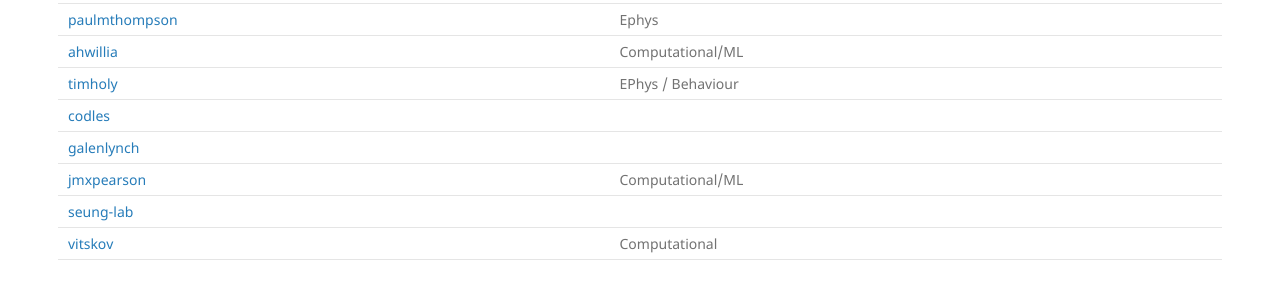
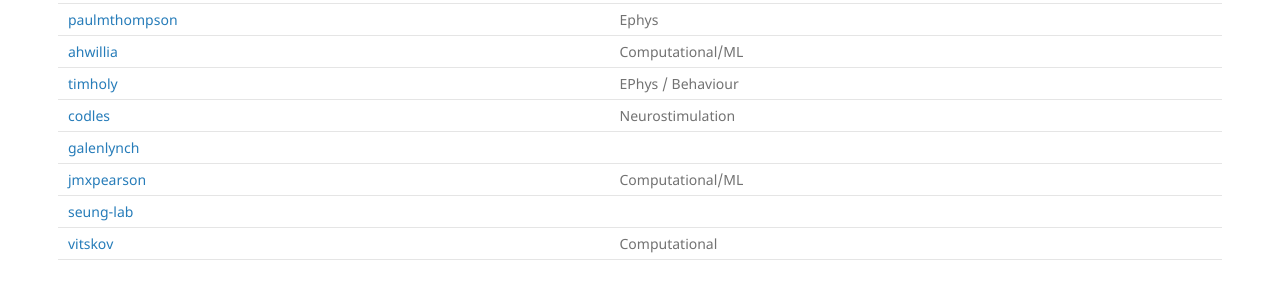
Before and after one commit to JuliaNeuro/julianeuro.github.io, a Jekyll site: the page built from people.md, in a window 1280 px wide. Shown: the part 377-677 px from the top of the page. Built offline with Jekyll 4.4.1, drawn with Linux system fonts in a browser that asks for light colours; our own code applies the rules of GitHub Pages for plain Markdown files.

Commit message:
Update people.md

```diff
--- a/people.md
+++ b/people.md
@@ -10,7 +10,7 @@ layout: default
 | [paulmthompson](https://github.com/paulmthompson) | Ephys |
 | [ahwillia](https://github.com/ahwillia) | Computational/ML |
 | [timholy](https://github.com/timholy) | EPhys / Behaviour |
-| [codles](https://github.com/codles) |  |
+| [codles](https://github.com/codles) | Neurostimulation |
 | [galenlynch](https://github.com/galenlynch) |  |
 | [jmxpearson](https://github.com/jmxpearson) | Computational/ML |
 | [seung-lab](https://github.com/seung-lab) |  |
```
